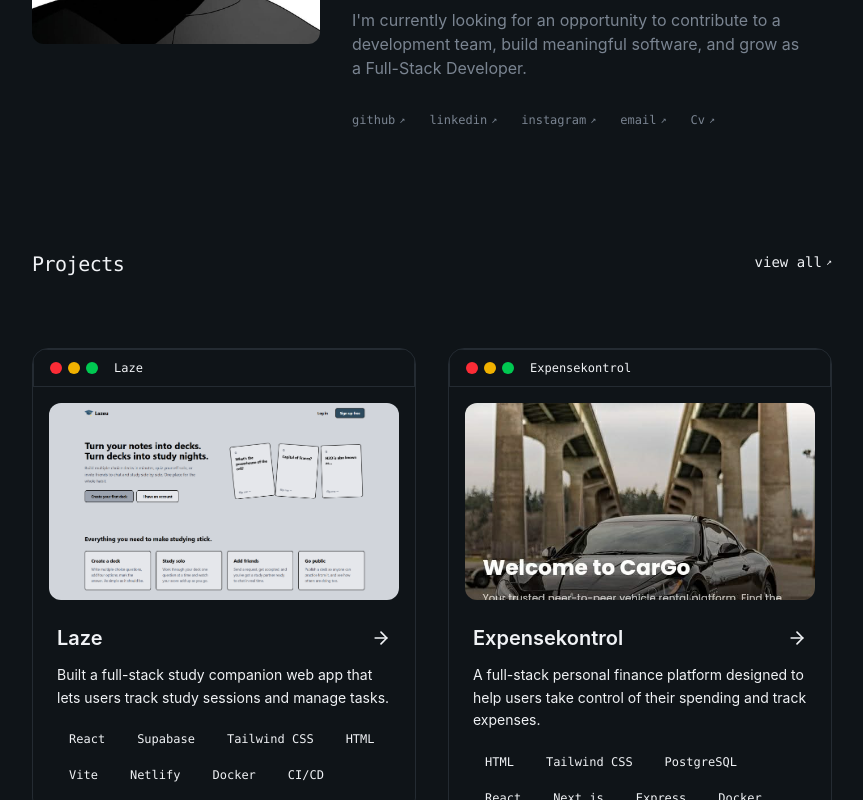
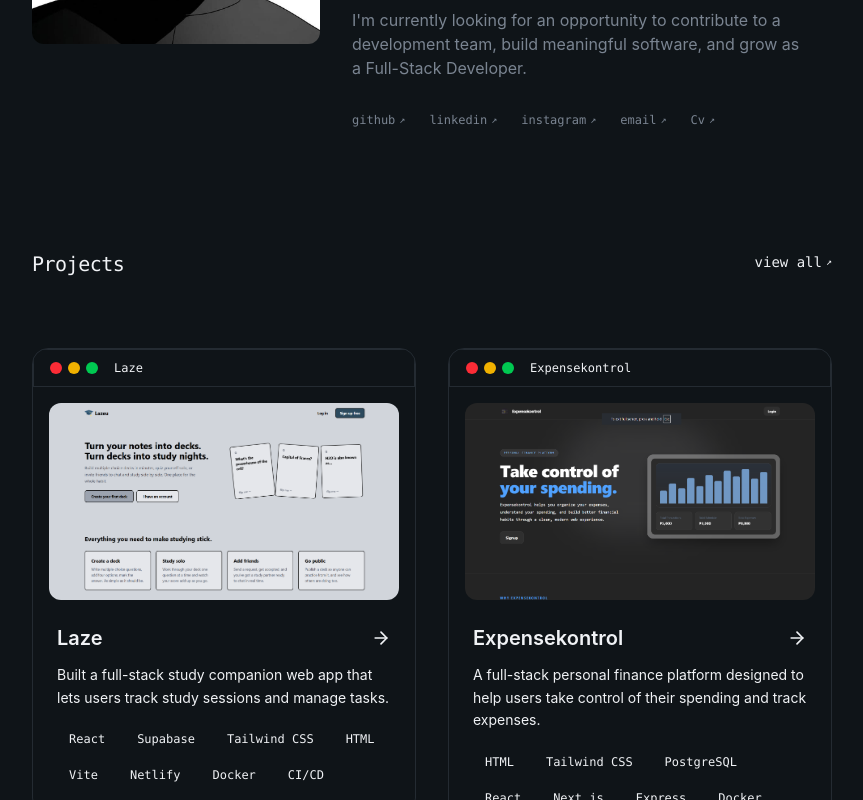
Before and after one commit to Ein-shen/My-porfolio, a React (Vite) app: page / in a window 1280 px wide. Shown: the part 388-1188 px from the top of the page, without its empty margins (208-1071 px from the left). Built offline with nearby package versions, Linux system fonts and the light colour scheme; the HTML template or start-up script is replaced by a standard one.

Commit message:
added landing page of the site expensekontrol

```diff
--- a/src/sections/Projects.jsx
+++ b/src/sections/Projects.jsx
@@ -26,7 +26,7 @@ const projects = [
     title: "Expensekontrol",
     description:
       "A full-stack personal finance platform designed to help users take control of their spending and track expenses.",
-    image: "cargo.jpg",
+    image: "exp.png",
     tags: [
       "HTML",
       "Tailwind CSS",
```
Also changed, not shown: public/exp.png (added).
